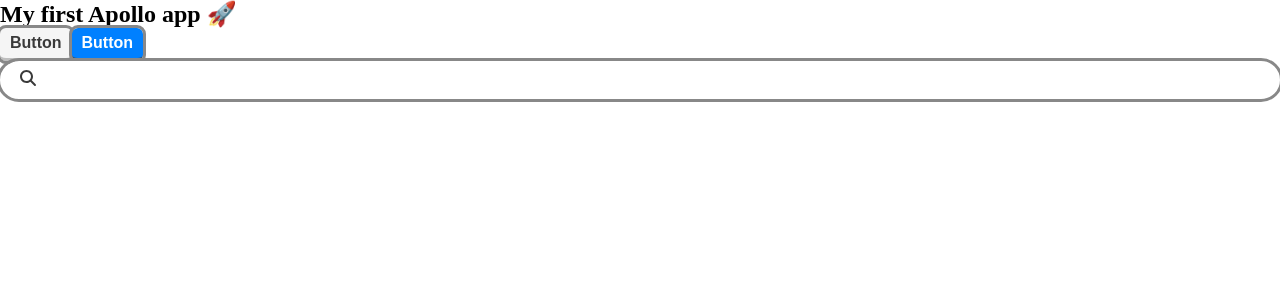
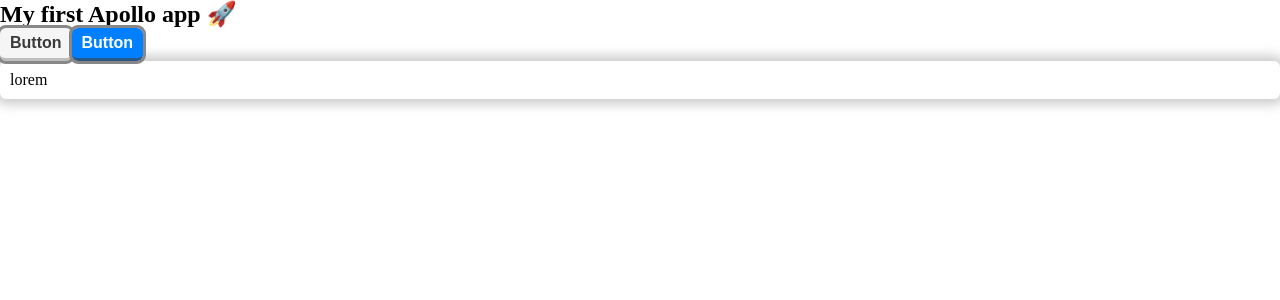
Before and after one commit to elVengador/kimche-challenge, a React (Vite) app: page / in a window 1280 px wide. Shown: the top 300 px of the page. Built offline with nearby package versions, Linux system fonts and the light colour scheme.

Commit message:
feat: implement card

```diff
--- /dev/null
+++ b/src/components/Card/Card.tsx
@@ -0,0 +1,20 @@
+import React from 'react'
+import styled from 'styled-components'
+
+interface CardProps {
+    children: JSX.Element
+}
+
+export const Card = ({ children }: CardProps) => {
+
+    const Card = styled.article`
+    padding: 10px;
+        border: none;
+        border-radius: 6px;
+        box-shadow: 0px 0px 12px 5px #8e8e8e78;
+    `
+
+    return (
+        <Card>{children}</Card>
+    )
+}
--- a/src/main.tsx
+++ b/src/main.tsx
@@ -7,7 +7,8 @@ import {
 } from "@apollo/client";
 import './index.css'
 import { Button } from './components/Button/Button';
-import { Searcher } from './components/Searcher/Searcher';
+import { Card } from './components/Card/Card';
+// import { Searcher } from './components/Searcher/Searcher';
 
 const client = new ApolloClient({
   uri: 'https://countries.trevorblades.com/',
@@ -18,6 +19,8 @@ const client = new ApolloClient({
 const run = () => {
   const rootElement = document.getElementById('root')
   if (!rootElement) { return console.error('Root Element not found, Cant render !!'); }
+
+  // const [value, setValue] = useState('')
 
   ReactDOM.createRoot(rootElement).render(
     <React.StrictMode>
@@ -31,7 +34,10 @@ const run = () => {
         </h2>
         <Button text='Button' onClick={() => { console.log('click in default button') }} />
         <Button text='Button' stateButton='ACTIVE' onClick={() => { console.log('active button') }} />
-        <Searcher />
+        {/* <Searcher value={value} setValue={(newValue:string)=>setValue(newValue)} /> */}
+        <Card>
+          <p>lorem</p>
+        </Card>
 
       </ApolloProvider>
     </React.StrictMode>
```
